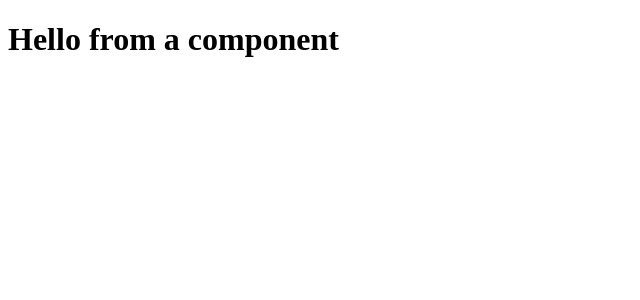
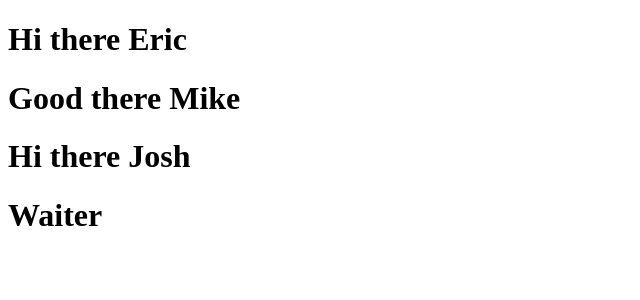
Before and after one commit to Heidi4/react-beginner-coourse, a React (Vite) app: page / in a window 1280 px wide. Shown: the top 300 px of the page, without its empty margins (0-640 px from the left). Built offline with nearby package versions, Linux system fonts and the light colour scheme.

Commit message:
Maiking simple components dynamic

```diff
--- a/src/App.jsx
+++ b/src/App.jsx
@@ -1,9 +1,14 @@
 import Hello from "./components/Hello";
 
 function App() {
-  return <div className="App">
-    <Hello/>
-    </div>;
+  return (
+    <div className="App">
+      <Hello name="Eric" message="Hi there"/>
+      <Hello name="Mike" message="Good there"/>
+      <Hello name="Josh" message="Hi there"/>
+      <Hello name="Waiter"/>
+    </div>
+  );
 }
 
 export default App;
--- a/src/components/Hello.jsx
+++ b/src/components/Hello.jsx
@@ -1,6 +1,11 @@
-function Hello() {
-  return <h1>Hello from a component</h1>;
+function Hello(props) {
+
+    console.log(props)
+  return (
+    <div>
+      <h1>{props.message} {props.name}</h1>
+    </div>
+  );
 }
 
-
 export default Hello;
```
